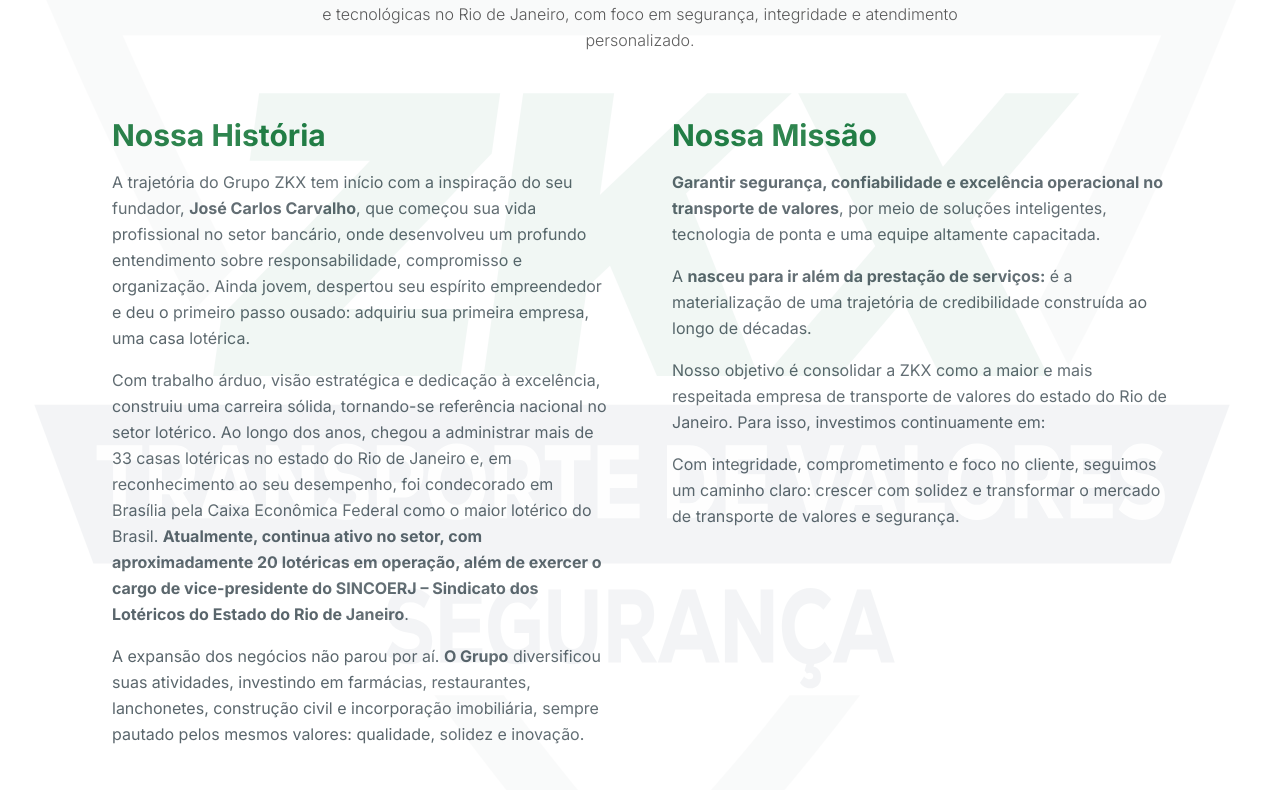
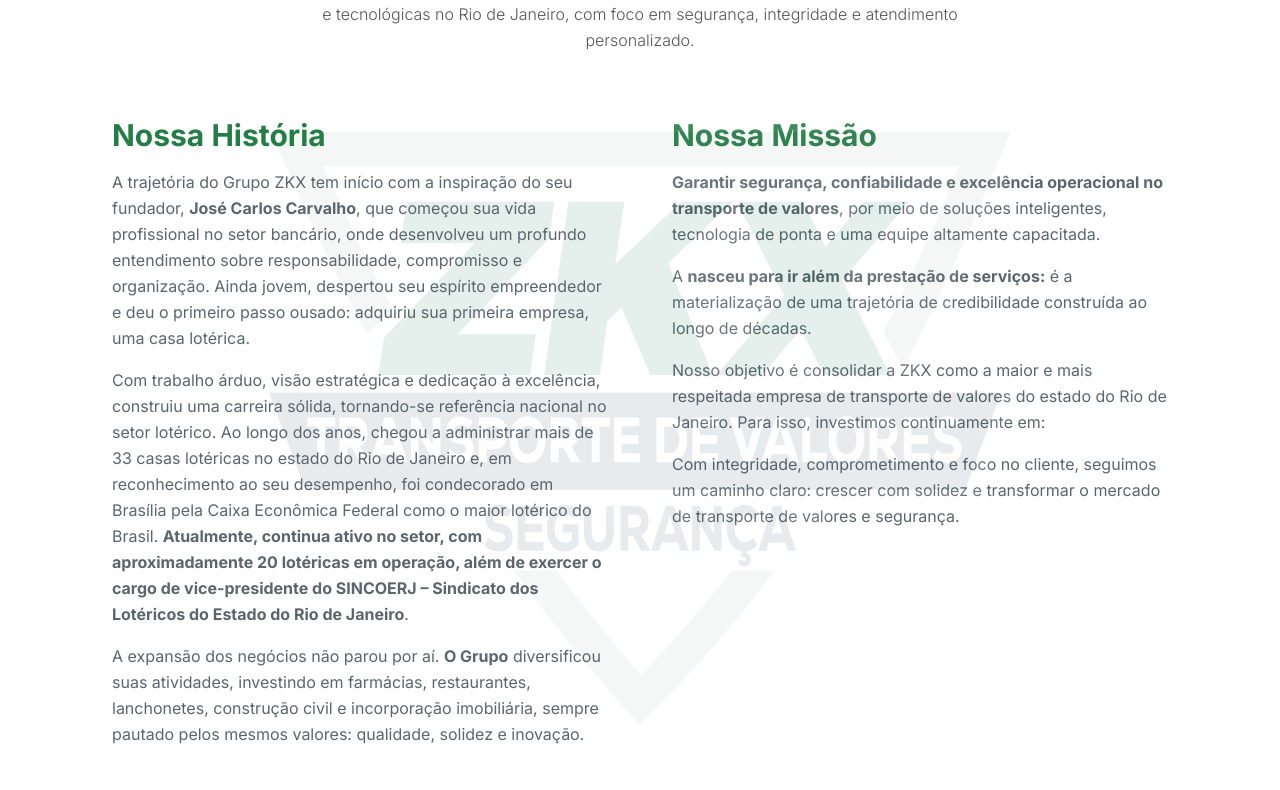
Before and after one commit to Grupo-zkx/secure-shine-boost, a React (Vite) app: page / in a window 1280 px wide. Shown: the part 970-1760 px from the top of the page. Built offline with nearby package versions, Linux system fonts and the light colour scheme.

Commit message:
alterada opacidade da marca dagua

```diff
--- a/src/components/AboutSection.tsx
+++ b/src/components/AboutSection.tsx
@@ -48,12 +48,6 @@ const values = [
 const AboutSection = () => (
   <section id="sobre" className="pt-20 bg-white relative">
     {/* Marca d'água */}
-    <img
-      src="/assets/logo/grupo_zkx.svg"
-      alt="Marca d'água Grupo ZKX"
-      className="absolute inset-0 w-full h-full object-contain opacity-5 pointer-events-none select-none"
-      aria-hidden="true"
-    />
     <div className="container mx-auto px-4">
       {/* QUEBRA VISUAL */}
       <div
@@ -84,9 +78,17 @@ const AboutSection = () => (
       </div>
 
       <div className="w-full px-6 md:px-12 lg:px-24 mb-20">
-        <div className="grid lg:grid-cols-2 gap-16 items-start mb-16">
+        <div className="grid lg:grid-cols-2 gap-16 items-start mb-16 relative">
+          {/* Marca d'água só para esta área */}
+          <img
+            src="/assets/logo/grupo_zkx.svg"
+            alt="Marca d'água Grupo ZKX"
+            className="absolute inset-0 w-full h-full object-contain opacity-10 pointer-events-none select-none"
+            aria-hidden="true"
+          />
+
           {/* Nossa História */}
-          <div className="space-y-10">
+          <div className="space-y-10 relative z-10">
             <div className="space-y-4">
               <h3
                 className="text-2xl lg:text-3xl font-bold"
```
